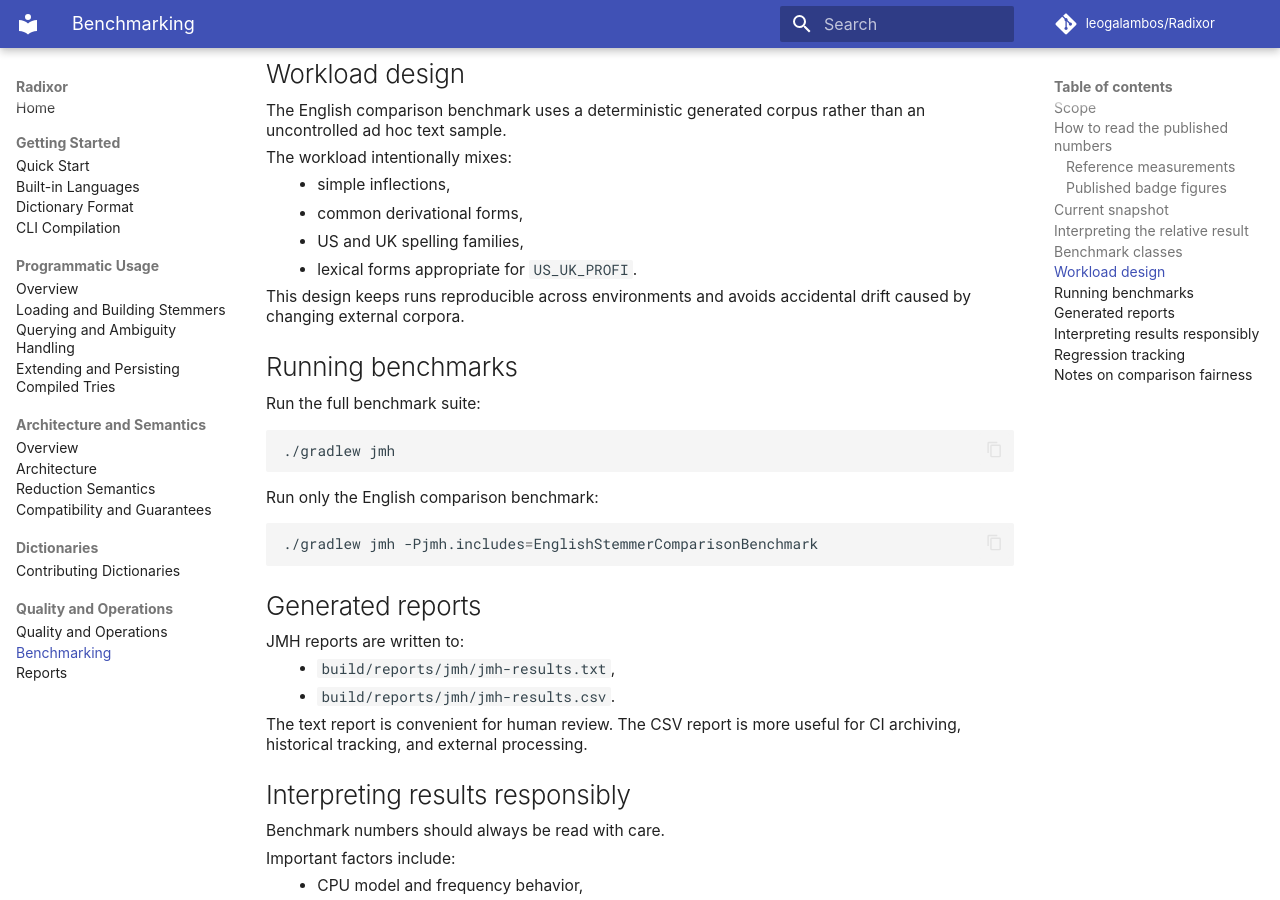
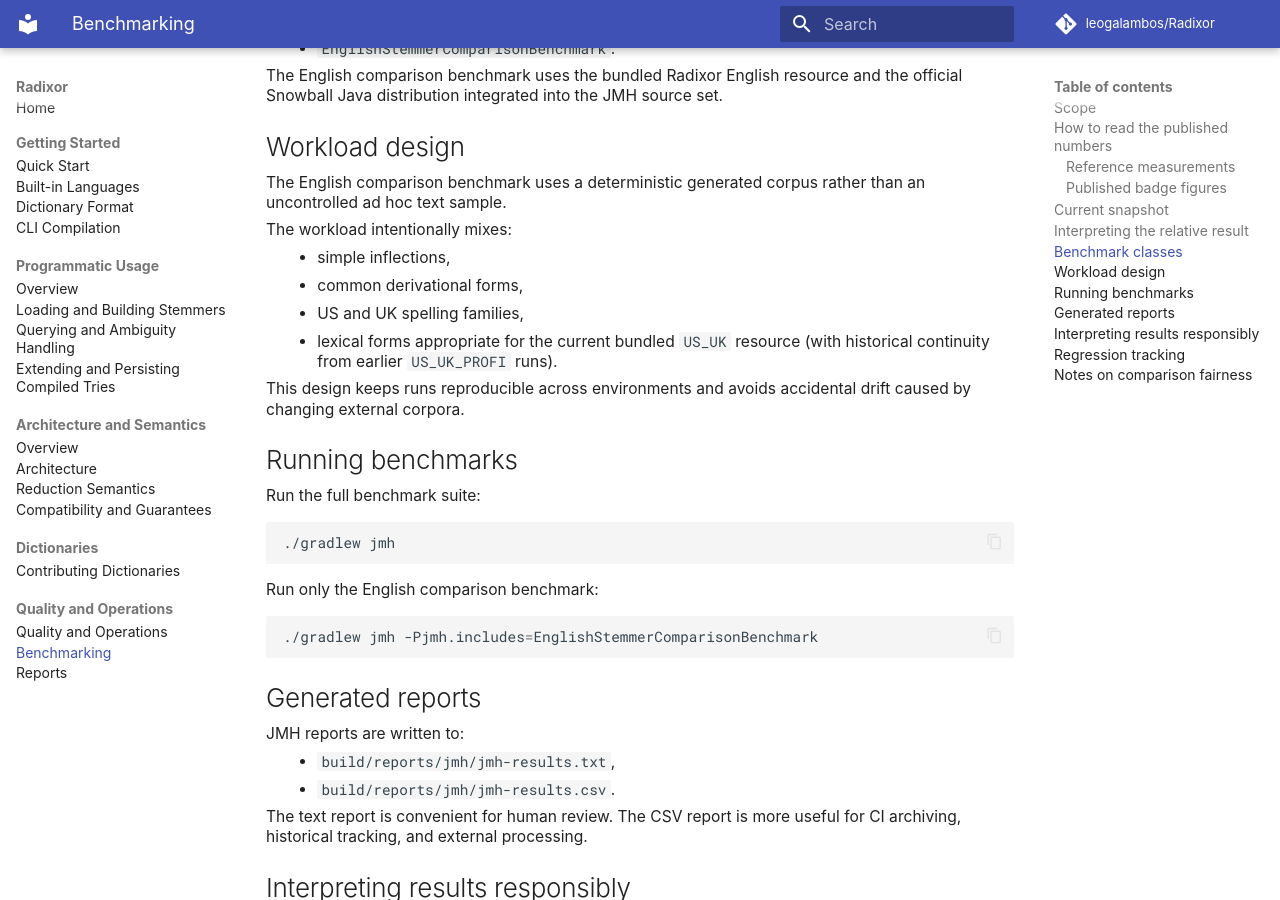
Before and after one commit to leogalambos/Radixor, an MkDocs documentation site: the page built from docs/benchmarking.md, in a window 1280 px wide and 900 px high, scrolled down 2001 px. Built offline with MkDocs 1.6.1 and Material for MkDocs 9.7.7, drawn with Linux system fonts in a browser that asks for light colours; comment, search, counter and statistics services are not loaded; some of the changed text lies outside the part shown.

Commit message:
docs: replace retired US_UK_PROFI with US_UK outside benchmarking history

```diff
--- a/docs/benchmarking.md
+++ b/docs/benchmarking.md
@@ -13,7 +13,7 @@
 
 The comparison benchmark processes the same deterministic English token stream through:
 
-- Radixor with bundled `US_UK_PROFI`,
+- Radixor with bundled `US_UK` (older benchmark snapshots used the now-retired `US_UK_PROFI` resource),
 - Snowball original Porter,
 - Snowball English, commonly referred to as Porter2.
 
@@ -37,7 +37,7 @@
 
 A recent JMH run on JDK 21.0.10 with JMH 1.37, one thread, three warmup iterations, and five measurement iterations produced the following approximate throughput ranges:
 
-| Workload | Radixor `US_UK_PROFI` | Snowball Porter | Snowball English |
+| Workload | Radixor `US_UK` *(historical runs: `US_UK_PROFI`)* | Snowball Porter | Snowball English |
 | --- | ---: | ---: | ---: |
 | About 12,000 generated tokens | 30.99 M tokens/s | 8.21 M tokens/s | 5.46 M tokens/s |
 | About 60,000 generated tokens | 32.25 M tokens/s | 8.02 M tokens/s | 5.11 M tokens/s |
@@ -83,7 +83,7 @@
 - simple inflections,
 - common derivational forms,
 - US and UK spelling families,
-- lexical forms appropriate for `US_UK_PROFI`.
+- lexical forms appropriate for the current bundled `US_UK` resource (with historical continuity from earlier `US_UK_PROFI` runs).
 
 This design keeps runs reproducible across environments and avoids accidental drift caused by changing external corpora.
 
```
Also changed, not shown: README.md (+2 -2 lines), docs/programmatic-loading-and-building.md (+1 -1 lines), docs/quick-start.md (+2 -2 lines).
